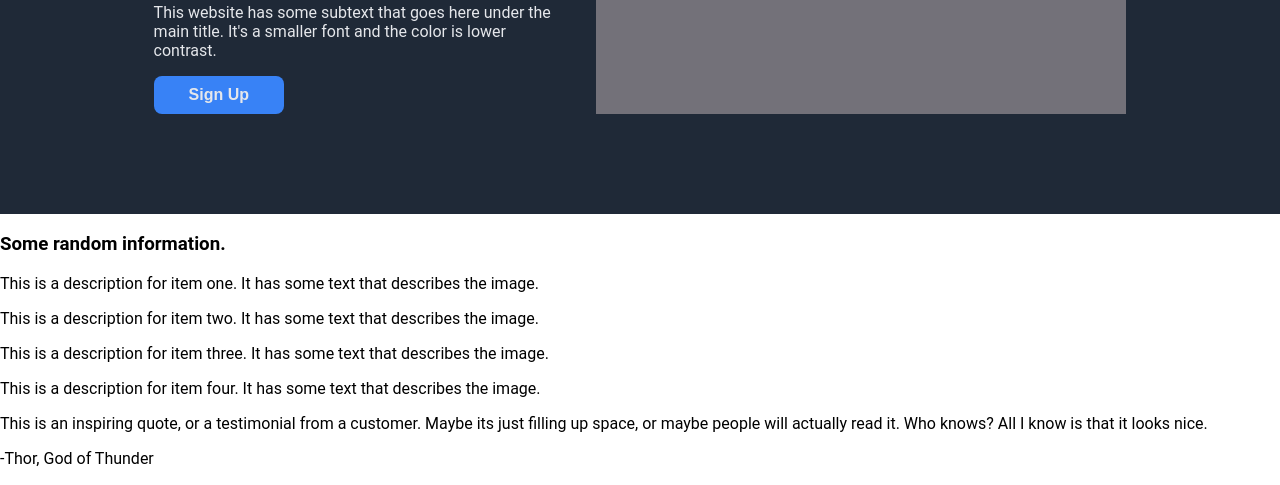
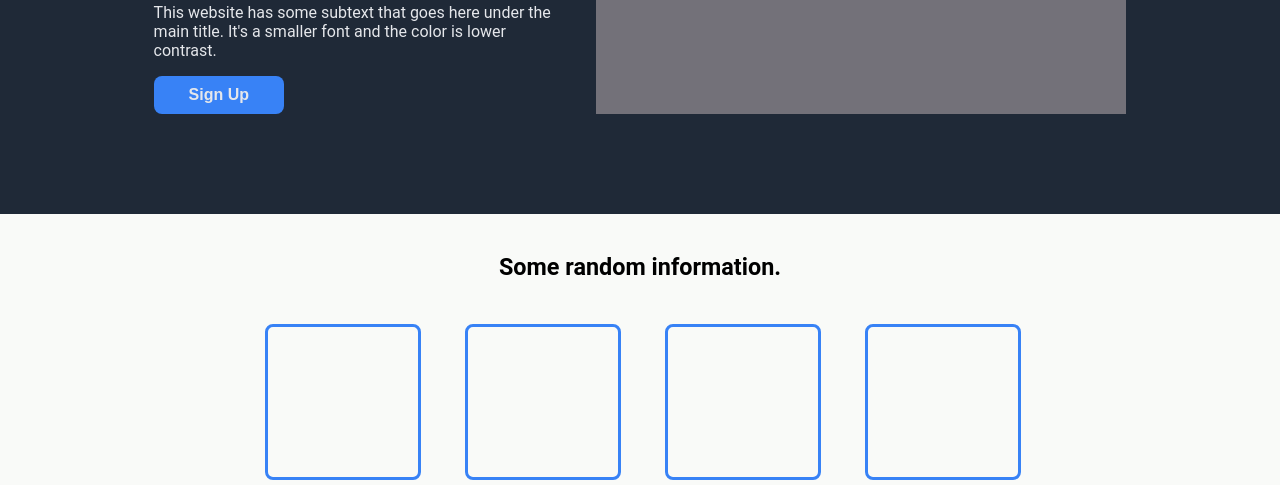
Before and after one commit to khalilbrowne/odin-landing-page, a plain HTML site: page index.html in a window 1280 px wide. Shown: the part 306-791 px from the top of the page. Drawn offline with Linux system fonts and the light colour scheme.

Commit message:
Add CSS styling for section two

```diff
--- a/index.html
+++ b/index.html
@@ -44,22 +44,22 @@
         <div class="items">
             <div class="item">
                 <div class="image-box"></div>
-                <p>This is a description for item one. It has some text that describes the image.</p>
+                <p>this is some subtext under an illustration or image.</p>
             </div>
 
             <div class="item">
                 <div class="image-box"></div>
-                <p>This is a description for item two. It has some text that describes the image.</p>
+                <p>this is some subtext under an illustration or image.</p>
             </div>
 
             <div class="item">
                 <div class="image-box"></div>
-                <p>This is a description for item three. It has some text that describes the image.</p>
+                <p>this is some subtext under an illustration or image.</p>
             </div>
 
             <div class="item">
                 <div class="image-box"></div>
-                <p>This is a description for item four. It has some text that describes the image.</p>
+                <p>this is some subtext under an illustration or image.</p>
             </div>
         </div>
     </div>
--- a/style.css
+++ b/style.css
@@ -88,3 +88,43 @@ h5 {
         flex-direction: column;
     }
 }
+
+/* css for the second section*/
+
+.section-two {
+    display: flex;
+    background-color: #F9FAF8;
+    flex-direction: column;
+    align-items: center;
+    justify-content: center;
+    padding-top: 15px;
+    padding-bottom: 80px;
+    gap: 20px;
+
+}
+
+.heading {
+    font-size: 20px;
+}
+
+.items {
+    display: flex;
+    flex-wrap: wrap;
+    width: 100%;
+    max-width: 750px;
+    justify-content: center;
+    gap: 50px;
+    text-align: center;
+    color: rgb(115, 113, 121);
+}
+
+.image-box {
+    width: 150px;
+    height: 150px;
+    border: 3px solid #3882F6;
+    border-radius: 8px;
+}
+
+.item {
+    width: 150px;
+}
```
